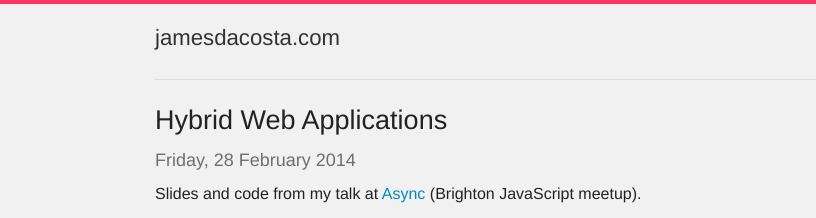
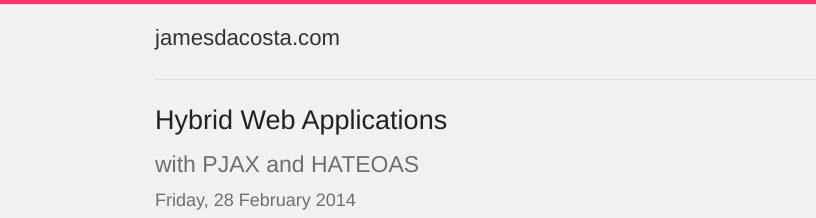
Before and after one commit to jdelight/jdelight.github.io, a plain HTML site: page index.html in a window 1280 px wide. Shown: the top 218 px of the page, 0-816 px from the left. Drawn offline with Linux system fonts and the light colour scheme.

Commit message:
Update index.html

```diff
--- a/index.html
+++ b/index.html
@@ -22,6 +22,7 @@
     <div class="large-8 medium-8 columns">
         <div class="post">
             <h3>Hybrid Web Applications</h3>
+            <h4 class="subheader">with PJAX and HATEOAS</h4>
             <h5 class="subheader">Friday, 28 February 2014</h5>
 
             <p>Slides and code from my talk at <a href="http://www.asyncjs.com/">Async</a> (Brighton JavaScript meetup).</p>
```
